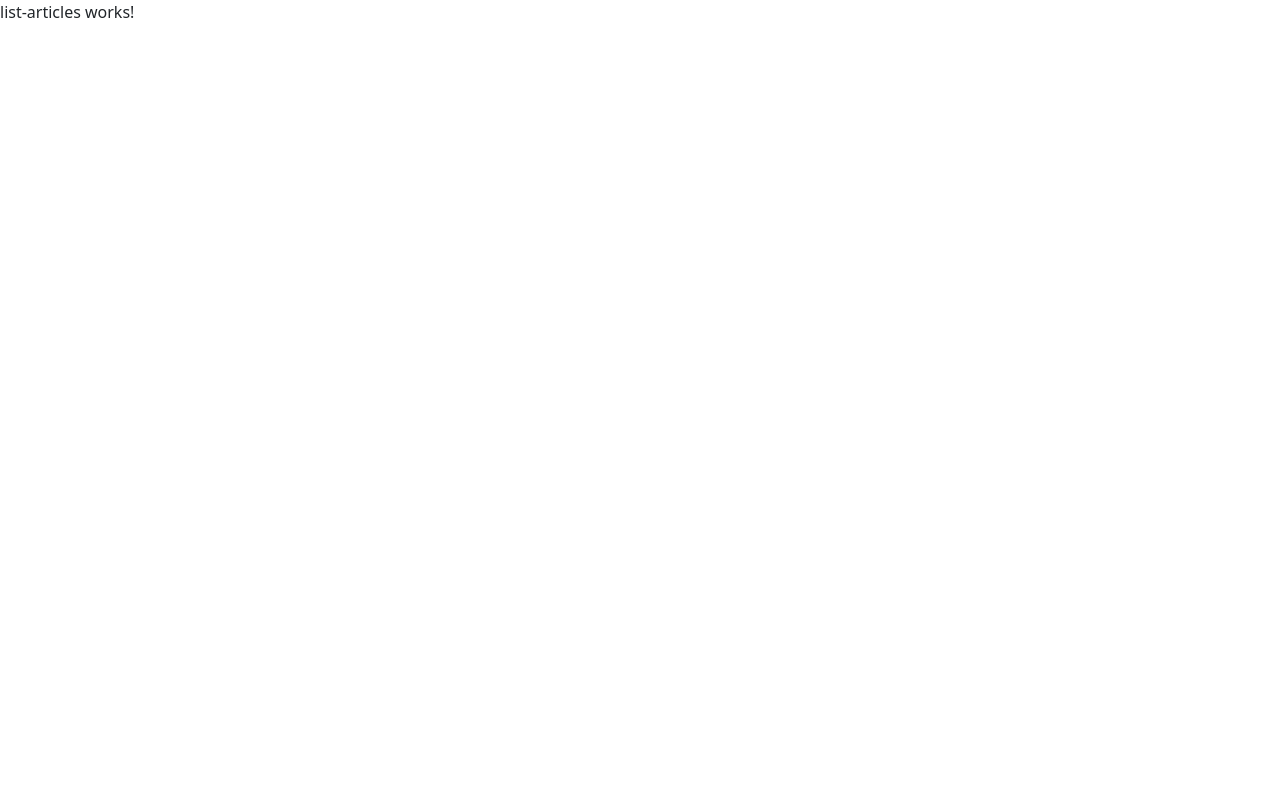
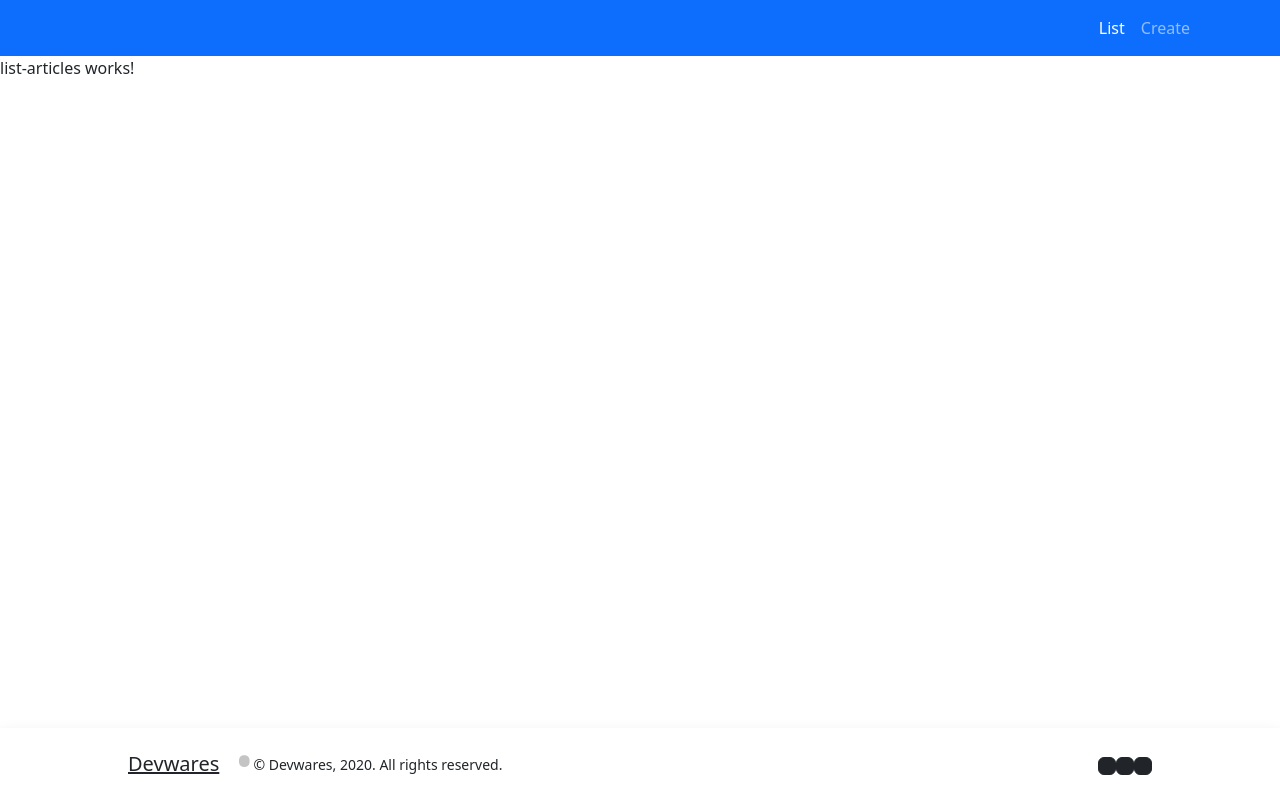
Before and after one commit to therahulsahu/handicrafts-frontend, an Angular app: page /list in a window 1280 px wide. Before the commit this address led to /. Built offline with nearby package versions, Linux system fonts and the light colour scheme.

Commit message:
Adding Routes

```diff
--- a/src/app/app-routing.module.ts
+++ b/src/app/app-routing.module.ts
@@ -1,7 +1,13 @@
 import { NgModule } from '@angular/core';
 import { RouterModule, Routes } from '@angular/router';
+import { CreateArticleComponent } from './articleM/create-article/create-article.component';
+import { ListArticlesComponent } from './articleM/list-articles/list-articles.component';
 
-const routes: Routes = [];
+const routes: Routes = [
+  { path : 'list', component: ListArticlesComponent},
+  { path : 'create', component: CreateArticleComponent},
+  { path: '', redirectTo: '/list', pathMatch: 'full'}
+];
 
 @NgModule({
   imports: [RouterModule.forRoot(routes)],
--- a/src/app/app.component.html
+++ b/src/app/app.component.html
@@ -1 +1,3 @@
-<app-list-articles></app-list-articles>
+<app-header></app-header>
+<router-outlet></router-outlet>
+<app-footer></app-footer>
--- a/src/app/app.module.ts
+++ b/src/app/app.module.ts
@@ -3,7 +3,7 @@ import { BrowserModule } from '@angular/platform-browser';
 
 import { AppRoutingModule } from './app-routing.module';
 import { AppComponent } from './app.component';
-import { ArticleModule } from './articleM/article.module';
+import { CoreModule } from './core/core.module';
 
 @NgModule({
   declarations: [
@@ -11,7 +11,7 @@ import { ArticleModule } from './articleM/article.module';
   ],
   imports: [
     BrowserModule,
-    ArticleModule,
+    CoreModule,
     AppRoutingModule
   ],
   providers: [],
--- a/src/app/articleM/article.module.ts
+++ b/src/app/articleM/article.module.ts
@@ -1,5 +1,4 @@
 import { NgModule } from "@angular/core";
-import { CoreModule } from "src/app/core/core.module";
 import { SharedModule } from "../sharedM/shared.module";
 import { CreateArticleComponent } from './create-article/create-article.component';
 import { ListArticlesComponent } from './list-articles/list-articles.component';
@@ -9,8 +8,7 @@ import { ListArticlesComponent } from './list-articles/list-articles.component';
     CreateArticleComponent,
     ListArticlesComponent
   ],
-    imports:[SharedModule,CoreModule],
-    exports:[ListArticlesComponent],
+    imports:[SharedModule],
     providers:[]
 })
 export class ArticleModule{
--- a/src/app/core/core.module.ts
+++ b/src/app/core/core.module.ts
@@ -1,12 +1,13 @@
 import { NgModule } from '@angular/core';
 import { HeaderComponent } from './header/header.component';
 import { FooterComponent } from './footer/footer.component';
+import { RouterModule } from '@angular/router';
 
 
 
 @NgModule({
   declarations: [HeaderComponent,FooterComponent],
-  imports: [],
+  imports: [RouterModule],
   exports: [HeaderComponent,FooterComponent]
 })
 export class CoreModule { }
--- a/src/app/core/header/header.component.html
+++ b/src/app/core/header/header.component.html
@@ -1,24 +1,12 @@
-<nav class="navbar navbar-expand-lg navbar-dark bg-primary fixed-top">
+<nav class="navbar navbar-expand-lg navbar-dark bg-primary">
     <div class="container">
-      <a class="navbar-brand" href="#">Start Bootstrap</a>
-      <button class="navbar-toggler" type="button" data-bs-toggle="collapse" data-bs-target="#navbarResponsive" aria-controls="navbarResponsive" aria-expanded="false" aria-label="Toggle navigation">
-        <span class="navbar-toggler-icon"></span>
-      </button>
-      <div class="collapse navbar-collapse" id="navbarResponsive">
         <ul class="navbar-nav ms-auto">
           <li class="nav-item active">
-            <a class="nav-link" href="#">Home</a>
+            <a class="nav-link" routerLinkActive="active" routerLink="list">List</a>
           </li>
           <li class="nav-item">
-            <a class="nav-link" href="#">About</a>
-          </li>
-          <li class="nav-item">
-            <a class="nav-link" href="#">Services</a>
-          </li>
-          <li class="nav-item">
-            <a class="nav-link" href="#">Contact</a>
+            <a class="nav-link" routerLinkActive="active" routerLink="create">Create</a>
           </li>
         </ul>
-      </div>
     </div>
   </nav>
```
